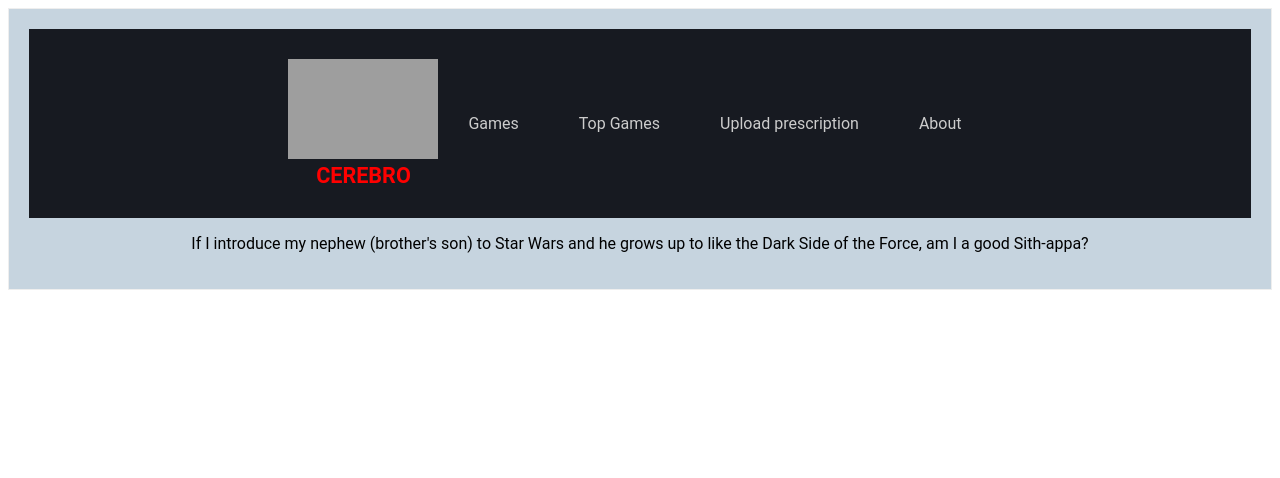
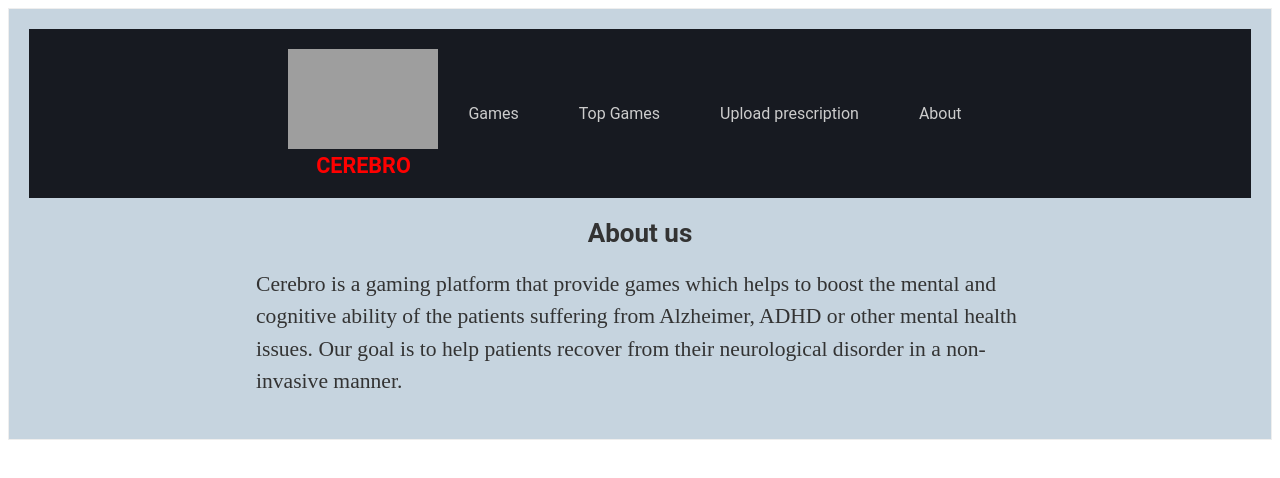
Before and after one commit to onstash/mindgames, a Next.js app: page /about in a window 1280 px wide. Shown: the top 478 px of the page. Built offline with nearby package versions, Linux system fonts and the light colour scheme; grey boxes are pictures that could not be loaded.

Commit message:
Fixes About page copy

```diff
--- a/components/content-layout.js
+++ b/components/content-layout.js
@@ -4,6 +4,9 @@ const ContentLayout = styled.div`
     display: flex;
     justify-content: center;
     align-items: center;
+    width: 768px;
+    margin-left: auto;
+    margin-right: auto;
 `;
 
 export default ContentLayout;
--- a/components/header.js
+++ b/components/header.js
@@ -6,7 +6,7 @@ const StyledDiv = styled.div`
     display: flex;
     align-items: center;
     justify-content: center;
-    padding: 30px 20px;
+    padding: 20px;
     background-color: #171a21;
 `;
 
--- a/pages/about.js
+++ b/pages/about.js
@@ -1,7 +1,44 @@
 import Layout from '../components/layout';
+
+import styled from 'styled-components';
+
+const AboutContainer = styled.div`
+    display: flex;
+    flex-direction: column;
+    justify-content: center;
+`;
+
+const AboutHeader = styled.div`
+    margin-top: 20px;
+    display: flex;
+    align-items: center;
+    justify-content: center;
+    font-size: 26px;
+    font-weight: bolder;
+    color: #333;
+    font-family: Roboto;
+`;
+
+const AboutContent = styled.p`
+    margin-top: 20px;
+    line-height: 1.5;
+    font-size: 21.6px;
+    font-weight: 300;
+    color: #333;
+    font-family: Roboto-Light;
+`;
+
+const ImportantContent = styled.p`
+    font-weight: bold;
+`;
 
 export default () => (
     <Layout>
-        <p>If I introduce my nephew (brother's son) to Star Wars and he grows up to like the Dark Side of the Force, am I a good Sith-appa?</p>
+        <AboutContainer>
+            <AboutHeader>About us</AboutHeader>
+            <AboutContent>
+                Cerebro is a gaming platform that provide games which helps to boost the mental and cognitive ability of the patients suffering from Alzheimer, ADHD or other mental health issues. Our goal is to help patients recover from their neurological disorder in a non-invasive manner.
+            </AboutContent>
+        </AboutContainer>
     </Layout>
 );
```
